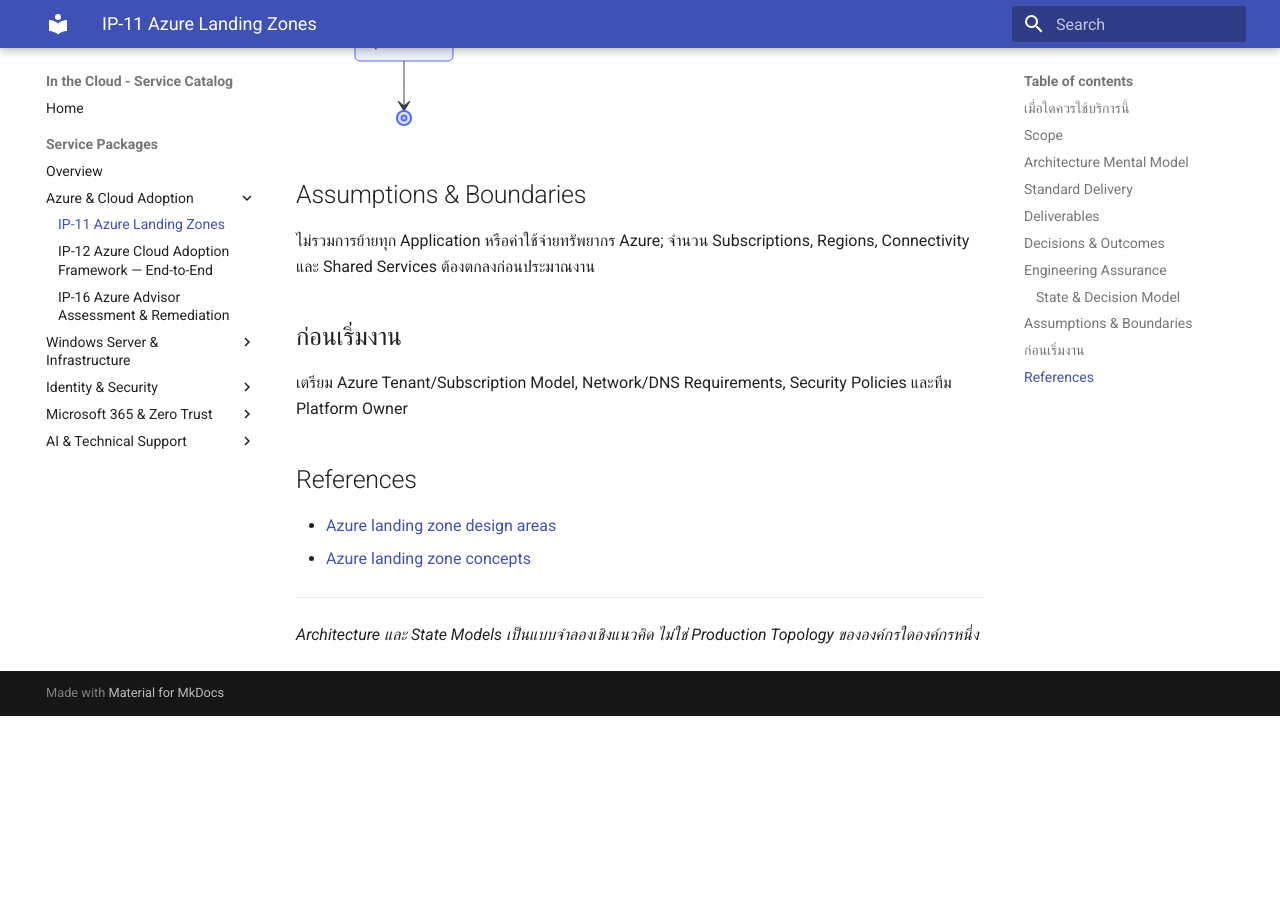
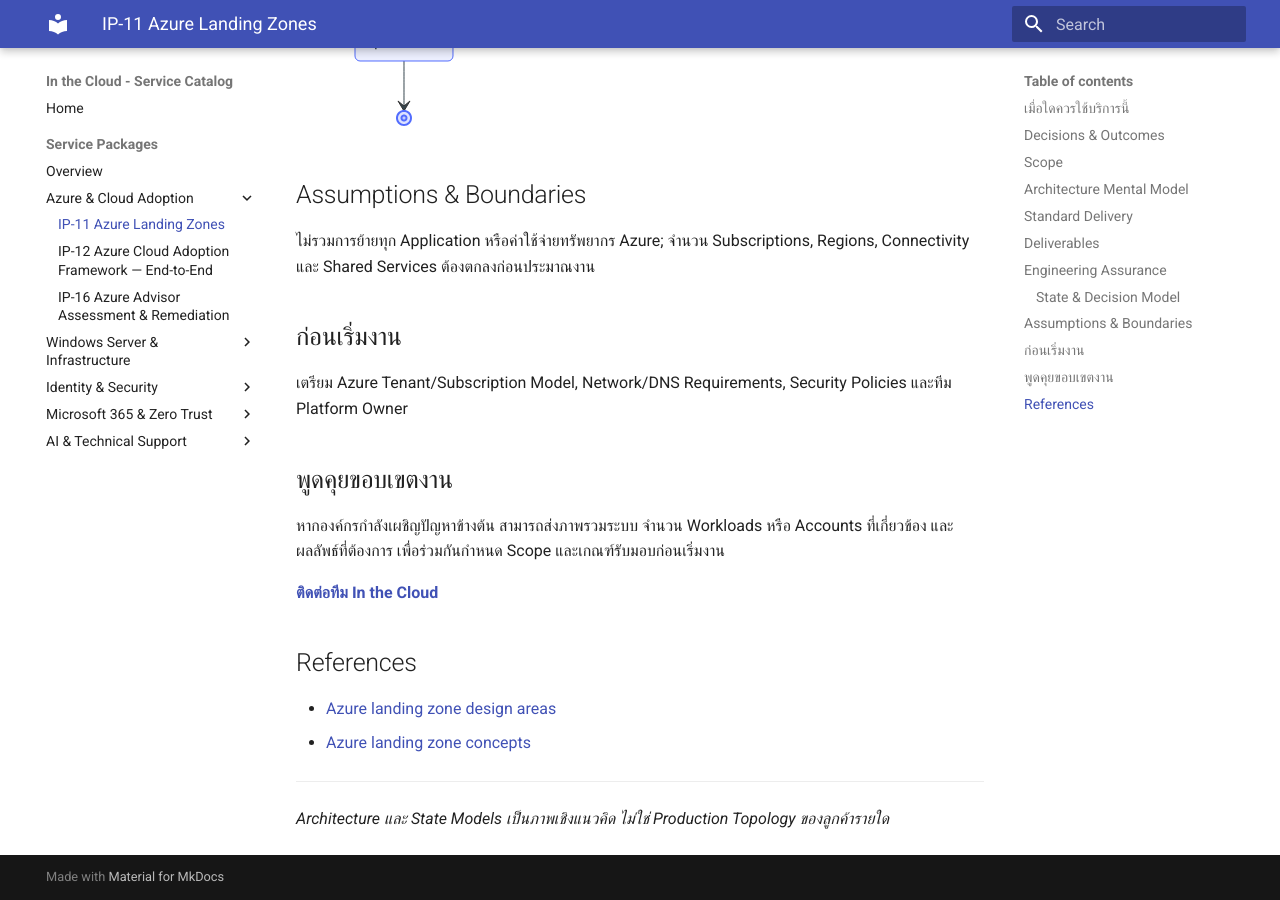
Before and after one commit to inthecloudth/service-catalog, an MkDocs documentation site: the page built from docs/services/ip-11-azure-landing-zones.md, in a window 1280 px wide and 900 px high, scrolled down 2566 px. Built offline with MkDocs 1.6.1 and Material for MkDocs 9.7.7, drawn with Linux system fonts in a browser that asks for light colours; before the commit the page ends 3282 px from its top, so only the background shows below that; some of the changed text lies outside the part shown.

Commit message:
docs(catalog): prioritize buyer outcomes and contact path for IP-11

```diff
--- a/docs/services/ip-11-azure-landing-zones.md
+++ b/docs/services/ip-11-azure-landing-zones.md
@@ -9,6 +9,12 @@
 - กำลังเริ่มหรือขยาย Azure แต่ยังไม่มี Governance และ Subscription Standard
 - หลายทีมต้องใช้ Network, Identity, Security และ Monitoring ร่วมกัน
 - ต้องการ Foundation ที่สร้างซ้ำและรองรับ Workload Onboarding ได้
+
+## Decisions & Outcomes
+
+- กำหนด Platform vs Application Landing Zone Ownership ชัดเจน
+- มี Policy, RBAC, Connectivity และ IaC Foundation ตาม Scope
+- รู้กระบวนการ Onboard Workloads โดยไม่ข้าม Guardrails
 
 ## Scope
 
@@ -84,10 +84,17 @@ stateDiagram-v2
 
 เตรียม Azure Tenant/Subscription Model, Network/DNS Requirements, Security Policies และทีม Platform Owner
 
+## พูดคุยขอบเขตงาน
+
+หากองค์กรกำลังเผชิญปัญหาข้างต้น สามารถส่งภาพรวมระบบ จำนวน Workloads หรือ Accounts ที่เกี่ยวข้อง และผลลัพธ์ที่ต้องการ เพื่อร่วมกันกำหนด Scope และเกณฑ์รับมอบก่อนเริ่มงาน
+
+**[ติดต่อทีม In the Cloud](mailto:info@inthecloud.co.th?subject=Service%20IP-11)**
+
 ## References
 
 - [Azure landing zone design areas](https://learn.microsoft.com/en-us/azure/cloud-adoption-framework/ready/landing-zone/design-areas)
 - [Azure landing zone concepts](https://learn.microsoft.com/en-us/azure/cloud-adoption-framework/ready/landing-zone/)
 
 ---
-*Architecture และ State Models เป็นแบบจำลองเชิงแนวคิด ไม่ใช่ Production Topology ขององค์กรใดองค์กรหนึ่ง*
+
+*Architecture และ State Models เป็นภาพเชิงแนวคิด ไม่ใช่ Production Topology ของลูกค้ารายใด*
```
Also changed, not shown: other parts of docs/services/ip-11-azure-landing-zones.md (+0 -6 lines).
